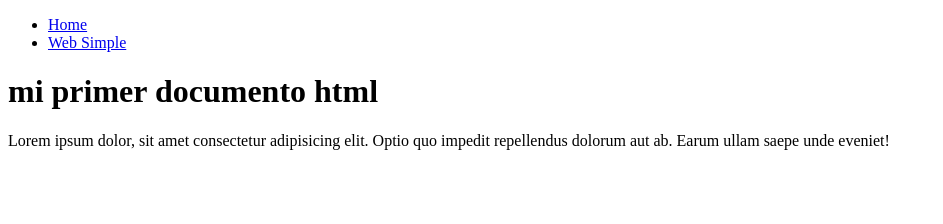
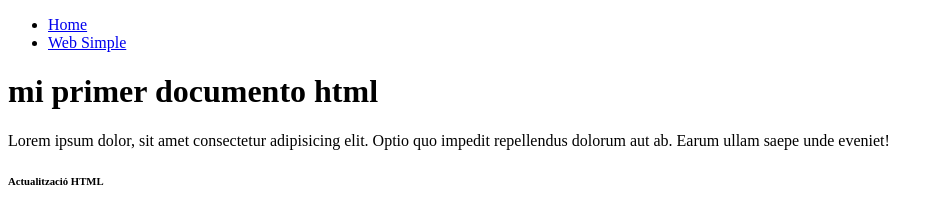
Before and after one commit to dvidal9/introduccionHTML, a plain HTML site: page index.html in a window 1280 px wide. Shown: the whole page, without its empty margins (0-943 px from the left). Drawn offline with Linux system fonts and the light colour scheme.

```diff
--- a/index.html
+++ b/index.html
@@ -22,5 +22,6 @@
 <p>
     Lorem ipsum dolor, sit amet consectetur adipisicing elit. Optio quo impedit repellendus dolorum aut ab. Earum ullam saepe unde eveniet!
 </p>
+<h6>Actualització HTML</h6>
 </body>
 </html>
```
